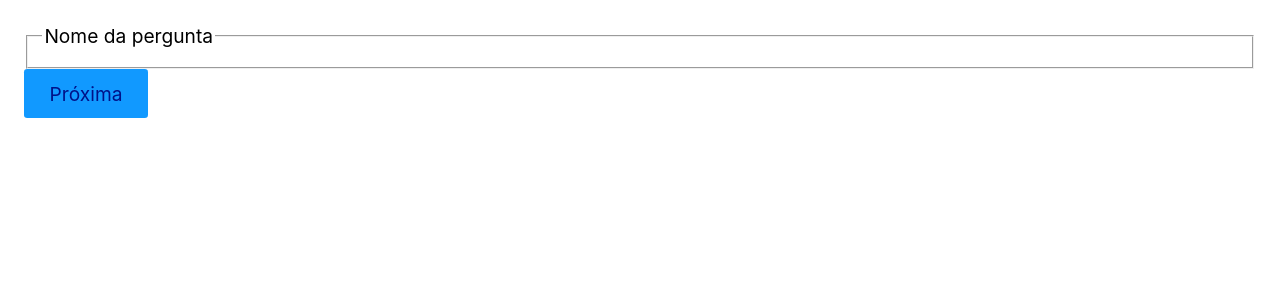
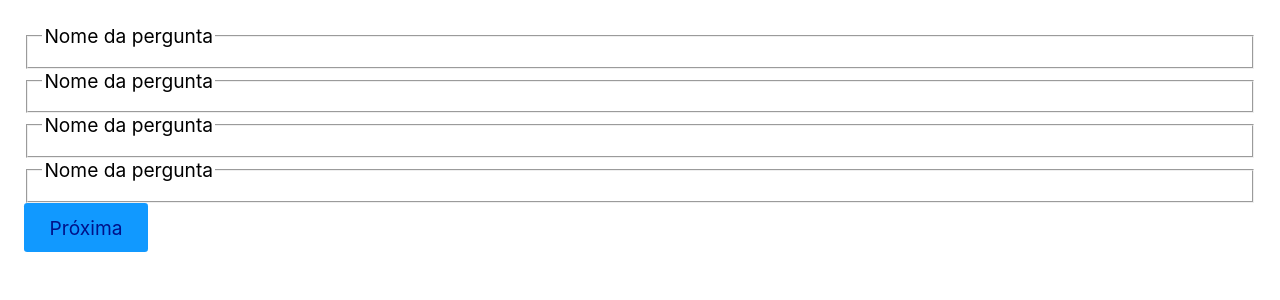
Before and after one commit to MarceloZanguettin/react_form_desafio, a React (Vite) app: page / in a window 1280 px wide. Shown: the top 300 px of the page. Built offline with nearby package versions, Linux system fonts and the light colour scheme; the HTML template or start-up script is replaced by a standard one.

Commit message:
Feito o map para criar o Radio para cada pergunta

```diff
--- a/src/App.jsx
+++ b/src/App.jsx
@@ -46,7 +46,9 @@ const App = () => {
 
   return (
     <form>
-      <Radio />
+      {perguntas.map((pergunta) => (
+        <Radio />
+      ))}
       <button>Próxima</button>
     </form>
   );
```
